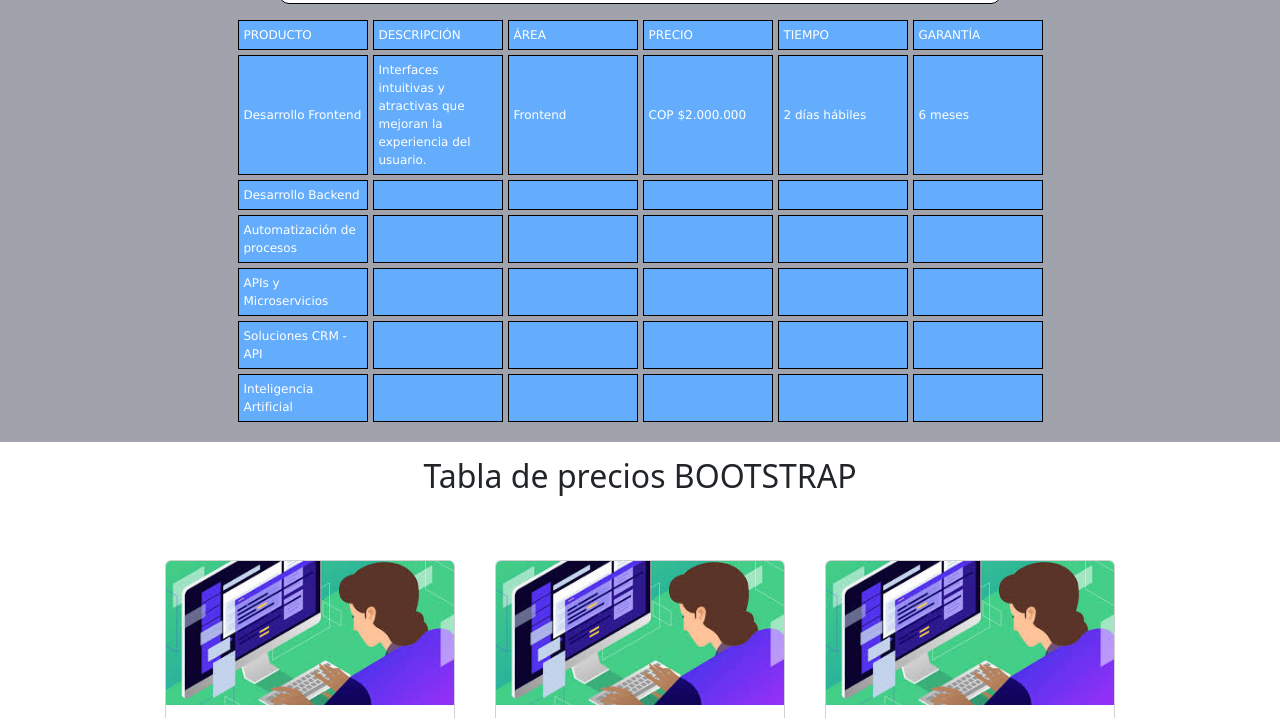
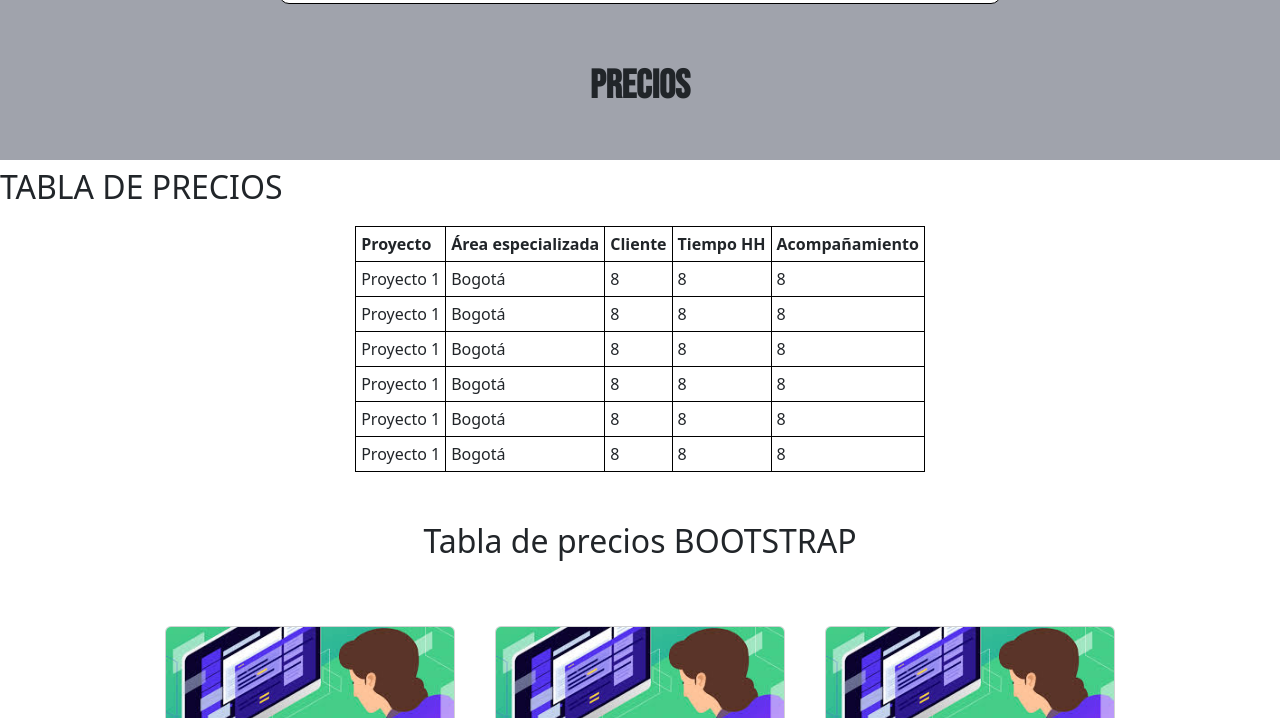
Before and after one commit to andres13-08/Ejercicio-1, a plain HTML site: page pages/precios.html in a window 1280 px wide. Shown: the part 58-776 px from the top of the page. Drawn offline with nearby package versions, Linux system fonts and the light colour scheme.

Commit message:
nuevos ajustes

```diff
--- a/index.css
+++ b/index.css
@@ -277,7 +277,7 @@
     width: 100%;
     padding-top: 20px;
     padding-bottom: 20px;
-    width: 100%;
+    width: auto;
     max-width: 100%;
     background-color: rgb(190, 193, 201);
     margin: 1px;
@@ -501,11 +501,11 @@
 
 /*BLOG*/
 .blog-de-proyectos {
-    padding-top: 90px;
     background-color: rgb(160, 163, 172);
-    width: 100%;
-    padding: 5px 5px;
+    width: auto;
+    margin: 20px;
     align-items: center;
+    padding-top: 20px;
 }
 
 .titulo-blog {
@@ -514,7 +514,7 @@
     font-family: "Bebas Neue", sans-serif;
     font-weight: bold;
     unicode-bidi: isolate;
-    margin-top: 0.5px;
+    margin-top: 80px;
 }
 
 .blog-de-proyectos ul {
@@ -559,42 +559,43 @@
 
 .c1 {
     grid-area: c1;
-    background-color: #64adfc;
+    background-color: #eeba89;
 }
 
 .c2 {
     grid-area: c2;
-    background-color: aliceblue;
+    background-color: rgb(255, 255, 255);
 }
 
 .c3 {
     grid-area: c3;
-    background-color: aquamarine;
+    background-color: rgb(255, 255, 255);
 }
 
 .c4 {
     grid-area: c4;
-    background-color: bisque;
+    background-color: #eeba89;
 }
 
 .c5 {
     grid-area: c5;
-    background-color: rgb(182, 114, 12);
+    background-color: rgb(255, 255, 255);
 }
 
 .c6 {
     grid-area: c6;
-    background-color: cadetblue;
+    background-color: rgb(255, 255, 255);
 }
 
 .c7 {
     grid-area: c7;
-    background-color: brown;
+    background-color: rgb(255, 255, 255);
 }
 
 .c8 {
     grid-area: c8;
-    background-color: burlywood;
+    background-color: rgb(104, 65, 15);
+    color: #ffffff;
 }
 
 @media (max-width: 780px) {
@@ -619,6 +620,7 @@
     .caja {
         margin: 10px;
     }
+
 }
 
 @media (min-width: 781px) {
@@ -637,34 +639,13 @@
 
 /* PRECIOS */
 .titulo-precios {
-    padding: 5px 5px;
-    margin: 0px;
+    padding: 120px 0px 50px 0px;
     background-color: rgb(160, 163, 172);
     display: block;
     text-align: center;
     font-weight: bold;
     font-size: 40px;
     font-family: "Bebas Neue", sans-serif;
-}
-.precios {
-    display: grid;
-    background-color: rgb(160, 163, 172);
-    grid-template-columns: repeat(6, 130px);
-    gap: 5px;
-    justify-content: center;
-    padding: 20px;
-}
-
-.columna {
-    display: flex;
-    border: 1px solid #000000;
-    padding: 5px;
-    align-items: center;
-    background-color: #64adfc;
-    color: white;
-    text-align: start;
-    font-family: Verdana, Geneva, Tahoma, sans-serif;
-    font-size: 12px;
 }
 
 .titulo-precios-bootstrap {
@@ -696,6 +677,27 @@
 #columna12 {
     width: 60px;
 }
+
+.tabla1 {
+    display: grid;
+    justify-content: center;
+    margin: 20px;
+    margin-bottom: 50px;
+}
+
+.tabla1 th {
+    border: 1px solid #000000;
+    padding: 5px 5px;
+}
+
+.tabla1 td {
+    border: 1px solid #000000;
+    padding: 5px 5px;
+}
+
+
+
+
 
 
 
--- a/pages/precios.html
+++ b/pages/precios.html
@@ -26,63 +26,60 @@
     </nav>
 </header>
 <main class="main">
+    <section>
     <h1 class="titulo-precios">PRECIOS</h1>
-    <section class="precios">
-        <!--FILA 1-->
-        <div class="columna">PRODUCTO</div>
-        <div class="columna">DESCRIPCIÓN</div>
-        <div class="columna">ÁREA</div>
-        <div class="columna">PRECIO</div>
-        <div class="columna">TIEMPO</div>
-        <div class="columna">GARANTÍA</div>
-
-        <!--FILA 2-->
-        <div class="columna">Desarrollo Frontend</div>
-        <div class="columna">Interfaces intuitivas y atractivas que mejoran la experiencia del usuario.</div>
-        <div class="columna">Frontend</div>
-        <div class="columna">COP $2.000.000</div>
-        <div class="columna">2 días hábiles</div>
-        <div class="columna">6 meses</div>
-
-        <!--FILA 3-->
-        <div class="columna">Desarrollo Backend</div>
-        <div class="columna"></div>
-        <div class="columna"></div>
-        <div class="columna"></div>
-        <div class="columna"></div>
-        <div class="columna"></div>
-
-        <!--FILA 4-->
-        <div class="columna">Automatización de procesos</div>
-        <div class="columna"></div>
-        <div class="columna"></div>
-        <div class="columna"></div>
-        <div class="columna"></div>
-        <div class="columna"></div>
-
-        <!--FILA 5-->
-        <div class="columna">APIs y Microservicios</div>
-        <div class="columna"></div>
-        <div class="columna"></div>
-        <div class="columna"></div>
-        <div class="columna"></div>
-        <div class="columna"></div>
-
-        <!--FILA 6-->
-        <div class="columna">Soluciones CRM - API</div>
-        <div class="columna"></div>
-        <div class="columna"></div>
-        <div class="columna"></div>
-        <div class="columna"></div>
-        <div class="columna"></div>
-
-        <!--FILA 7-->
-        <div class="columna">Inteligencia Artificial</div>
-        <div class="columna"></div>
-        <div class="columna"></div>
-        <div class="columna"></div>
-        <div class="columna"></div>
-        <div class="columna"></div>
+    <table class="tabla1">
+        <h2>TABLA DE PRECIOS</h2>
+        <tr> <!--FILAS-->
+            <th>Proyecto</th> <!--ENCABEZADOS-->
+            <th>Área especializada</th>
+            <th>Cliente</th>
+            <th>Tiempo HH</th>
+            <th>Acompañamiento</th>
+        </tr>
+        <tr>
+            <td>Proyecto 1</td> <!--CELDAS-->
+            <td>Bogotá</td>
+            <td>8</td>
+            <td>8</td>
+            <td>8</td>
+        </tr>
+        <tr>
+            <td>Proyecto 1</td> <!--CELDAS-->
+            <td>Bogotá</td>
+            <td>8</td>
+            <td>8</td>
+            <td>8</td>
+        </tr>
+        <tr>
+            <td>Proyecto 1</td> <!--CELDAS-->
+            <td>Bogotá</td>
+            <td>8</td>
+            <td>8</td>
+            <td>8</td>
+        </tr>
+        <tr>
+            <td>Proyecto 1</td> <!--CELDAS-->
+            <td>Bogotá</td>
+            <td>8</td>
+            <td>8</td>
+            <td>8</td>
+        </tr>
+        <tr>
+            <td>Proyecto 1</td> <!--CELDAS-->
+            <td>Bogotá</td>
+            <td>8</td>
+            <td>8</td>
+            <td>8</td>
+        </tr>
+        <tr>
+            <td>Proyecto 1</td> <!--CELDAS-->
+            <td>Bogotá</td>
+            <td>8</td>
+            <td>8</td>
+            <td>8</td>
+        </tr>
+    </table>
     </section>
 
     <h2 class="titulo-precios-bootstrap">Tabla de precios BOOTSTRAP</h2>
@@ -179,30 +176,6 @@
 
     </section>
 
-    <table>
-        <h2>TABLA DE PRUEBA</h2>
-        <tr> <!--FILAS-->
-            <th>Proyecto</th> <!--ENCABEZADOS-->
-            <th>Ubicación</th>
-            <th>Años de experiencia</th>
-        </tr>
-        <tr>
-            <td>Proyecto 1</td> <!--CELDAS-->
-            <td>Bogotá</td>
-            <td>8</td>
-        </tr>
-        <tr>
-            <td>Proyecto 2</td>
-            <td>Cali</td>
-            <td>10</td>
-        </tr>
-        <tr>
-            <td>Proyecto 3</td>
-            <td>Cartagena</td>
-            <td>4</td>
-        </tr>
-    </table>
-
     <table class="table">
   <thead>
     <tr>
```
Also changed, not shown: pages/blog.html (+1 -2 lines).
